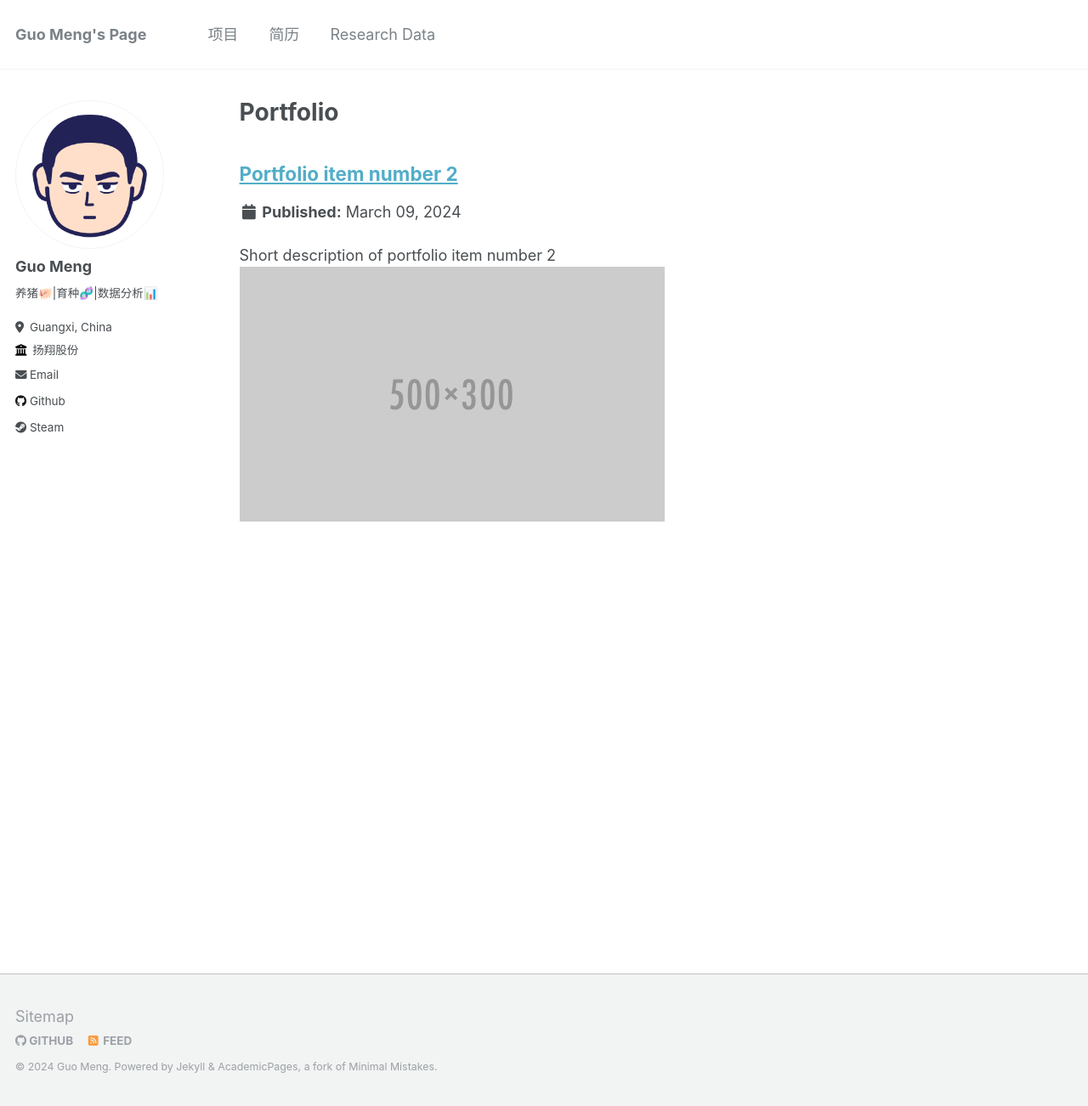
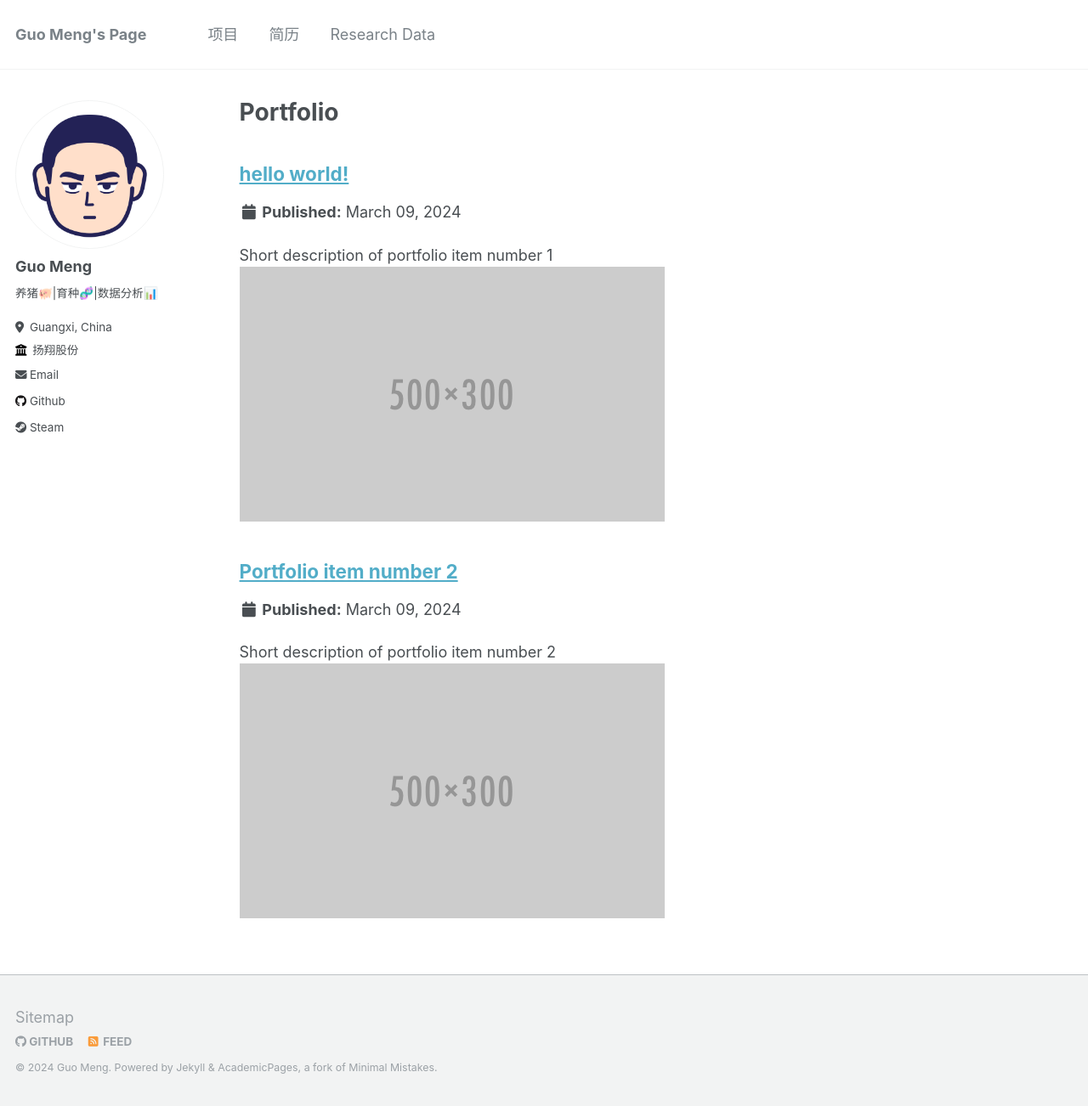
Before and after one commit to tony2015116/tony2015116.github.io, a Jekyll site: the page built from _pages/portfolio.html, in a window 1280 px wide and 1302 px high. Shown: the whole window at 85% size. Built offline with Jekyll 4.4.1, drawn with Linux system fonts in a browser that asks for light colours.

Commit message:
2024-03-10

```diff
--- a/_portfolio/portfolio-1.md
+++ b/_portfolio/portfolio-1.md
@@ -1,2 +1,8 @@
+---
+title: "hello world!"
+excerpt: "Short description of portfolio item number 1<br/><img src='/images/500x300.png'>"
+collection: portfolio
+---
+
 # 飞洒地方就发
 发生大法师
```
